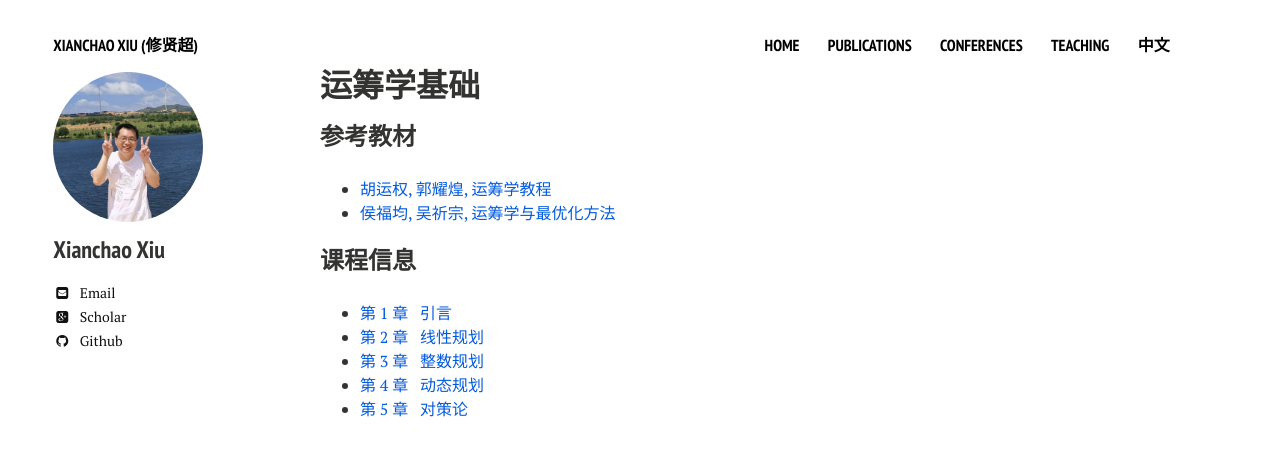
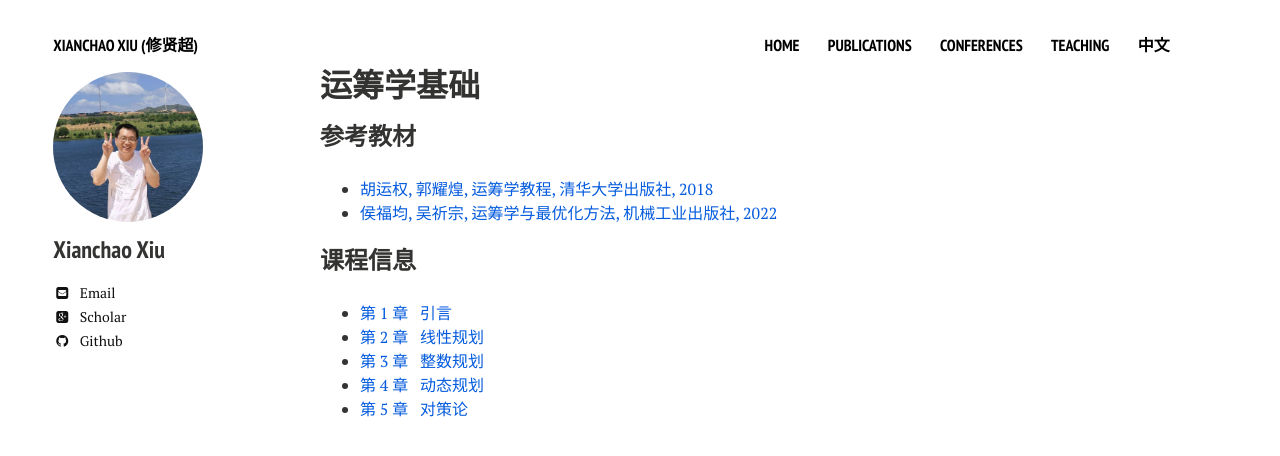
Before and after one commit to xianchaoxiu/xianchaoxiu.github.io, a Jekyll site: the page built from teaching/OR/2025/index.md, in a window 1280 px wide. Shown: the top 456 px of the page. Built offline with Jekyll 4.4.1, drawn with Linux system fonts in a browser that asks for light colours; nearby versions of some CDN libraries.

Commit message:
Update index.md

```diff
--- a/teaching/OR/2025/index.md
+++ b/teaching/OR/2025/index.md
@@ -6,8 +6,9 @@ share: false
 ---
 
 ### 参考教材
-* <a href="https://item.jd.com/14020941.html" class="textlink" target="_blank"> 胡运权, 郭耀煌, 运筹学教程 </a><br>
-* <a href="https://item.jd.com/13203603.html" class="textlink" target="_blank"> 侯福均, 吴祈宗, 运筹学与最优化方法 </a><br>
+* <a href="https://item.jd.com/14020941.html" class="textlink" target="_blank"> 胡运权, 郭耀煌, 运筹学教程, 清华大学出版社, 2018 </a><br>
+* <a href="https://item.jd.com/13203603.html" class="textlink" target="_blank"> 侯福均, 吴祈宗, 运筹学与最优化方法, 机械工业出版社, 2022 </a><br>
+
 
 ### 课程信息
 * <a href="../2025/引言.pdf" class="textlink" target="_blank">  第 1 章 &nbsp;  引言<br>
```
